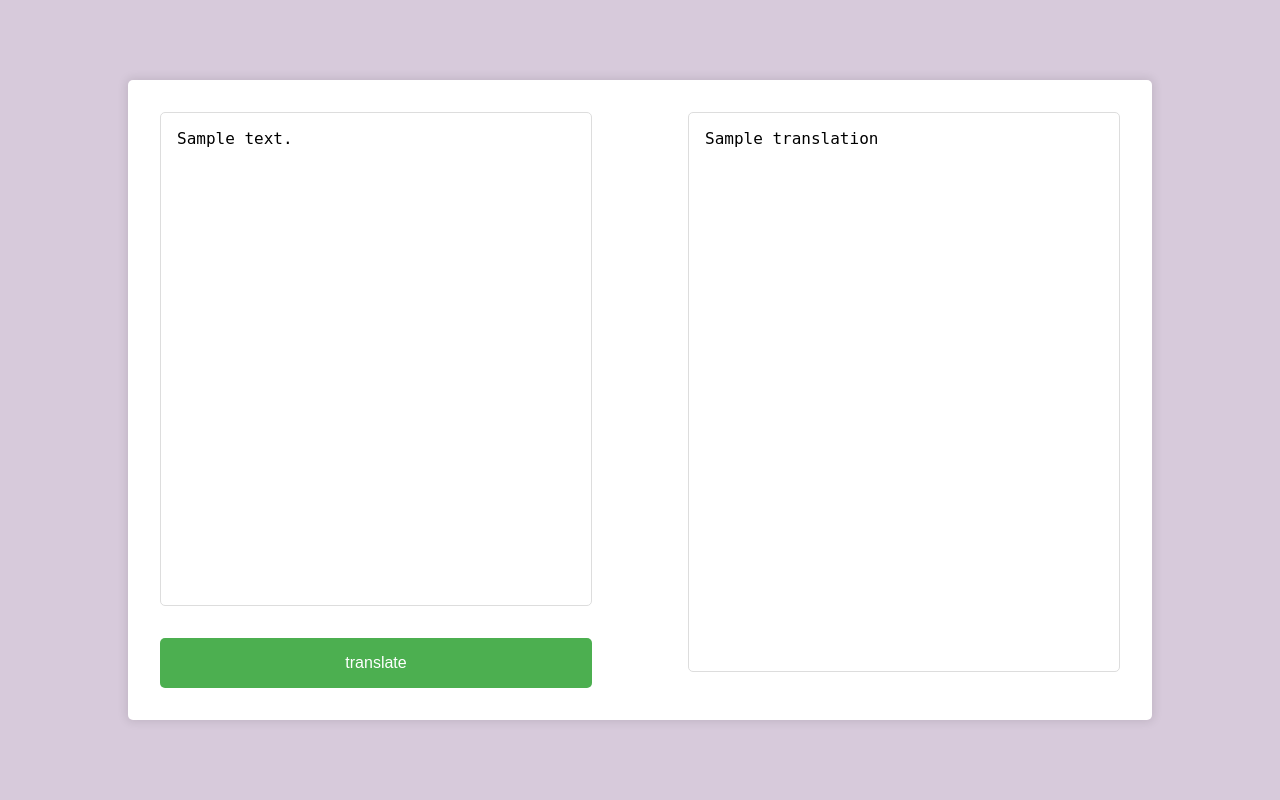
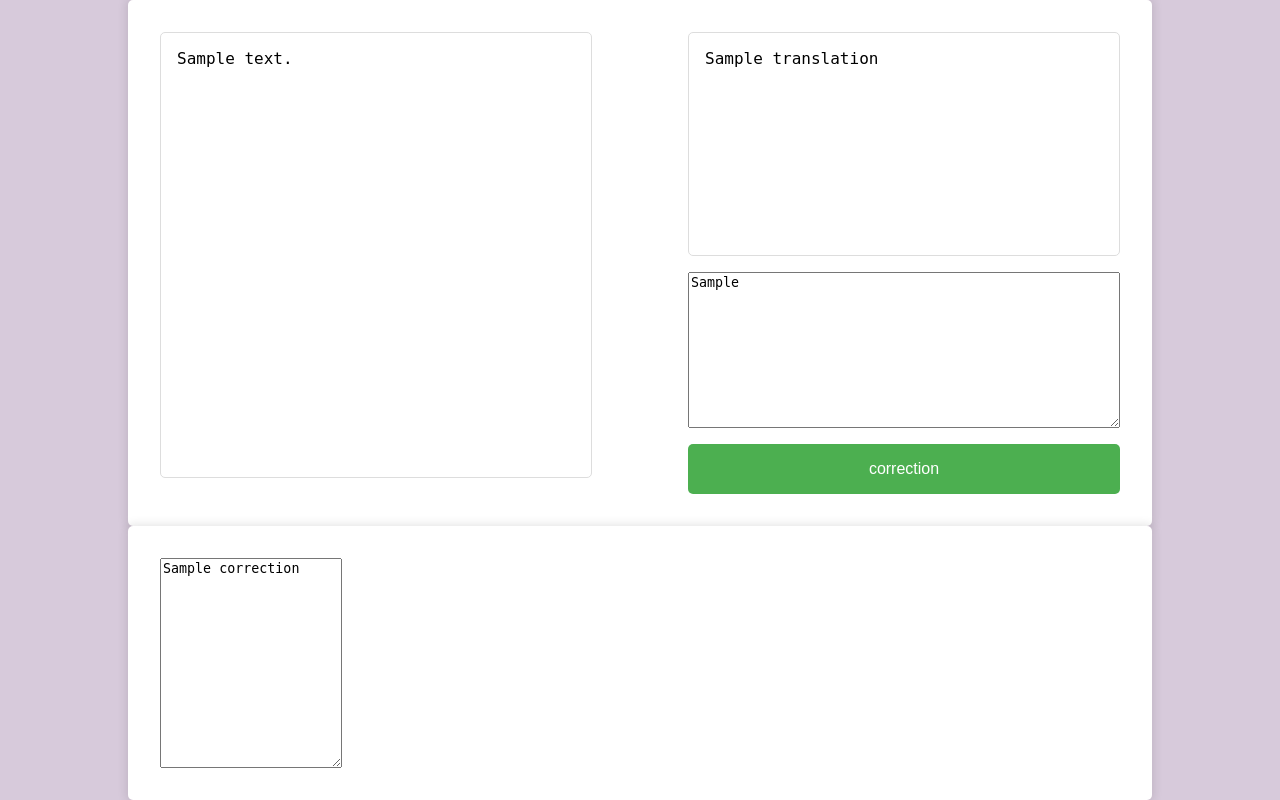
Before and after one commit to 3104yoshi/writing_corrector, a Flask app: template templates/index.html in a window 1280 px wide. Run offline with Flask 3, Linux system fonts and the light colour scheme; the template is opened without the code that fills it: most values are stand-ins (such as "Sample title", 1, 10 or a date in 2020).

Commit message:
add function comparing translation-by-deepl sentence with self-translation sentence

```diff
--- a/app.py
+++ b/app.py
@@ -1,7 +1,10 @@
 import json
 import os
-from flask import Flask, jsonify, render_template, request
+from flask import Flask, jsonify, redirect, render_template, request, url_for
+import openai
 import requests
+
+openai.api_key = os.environ['OPEN_API_KEYS']
 
 app = Flask(__name__)
 
@@ -16,20 +19,8 @@ def translate():
 
     input_text = request.form.get('input-text')
 
-    base_url = "https://api-free.deepl.com/v2/translate"
-    payload = {
-        "auth_key": os.environ['DEEPL_API_KEYS'],
-        "text": input_text,
-        "source_lang": "JA",
-        "target_lang": "EN"
-    }
+    result = translate_by_deepl(input_text, "JA", "EN")
 
-    response = requests.get(url=base_url, params=payload)
-
-    if response.status_code != 200:
-        raise Exception("DeepL API request failed with status code: " + str(response.status_code))
-
-    result = json.loads(response.text)
     return render_template('index.html', input_text=input_text, translation=result['translations'][0]['text'])
 
 @app.route('/translation_auto', methods=['POST'])
@@ -52,5 +43,65 @@ def translation_auto():
     result = json.loads(response.text)
     return jsonify({'translation' : result['translations'][0]['text']})
 
+@app.route('/correction' , methods=['GET', 'POST'])
+def correction():
+    if request.method == 'GET':
+        return redirect(url_for('translate'))
+
+    input_text = request.form.get('input-text')
+    translation = request.form.get('translation')
+    self_translation = request.form.get('self-translation')
+
+    comparison_result = json.loads(compare_sentence_meanings(translation, self_translation))
+    if comparison_result["yes-or-no"] == "no":
+        comparison_result['missing-point'] = translate_by_deepl(comparison_result['missing-point'], "EN", "JA")['translations'][0]['text']
+
+    return render_template('index.html', input_text=input_text, translation=translation, self_translation=self_translation, correction=comparison_result['missing-point'])
+
+def compare_sentence_meanings(sentence1, sentence2):
+    prompt = f"Are the meanings of the below two sentences the same? \
+            ###sentence1 \
+            {sentence1} \
+            ### \
+            ### sentence2 \
+            {sentence2} \
+            ### \
+            Could you reply according to the following conditions? \
+            ・Reply in japanese \
+            ・Follow below json format \
+            ### format \
+            {{ \
+                \"yes-or-no\" :  answer \"yes\" or \"no\" about result of comparison two sentence. \
+                \"missing-point\" : If \"yes-or-no\" is \"no\", tell me the differences briefly in japanese. You must output empty str ('') when \"yes-or-no\" is \"yes\" \
+            }} \
+            ###"
+
+    response = openai.ChatCompletion.create(
+        model="gpt-3.5-turbo",
+        messages=[
+            {"role": "system", "content": "You are a helpful assistant."},
+            {"role": "user", "content": prompt}
+        ]
+    )
+
+    return response.choices[0].message.get('content')
+
+def translate_by_deepl(input_text, source_lang, target_lang):
+
+    base_url = "https://api-free.deepl.com/v2/translate"
+    payload = {
+        "auth_key": os.environ['DEEPL_API_KEYS'],
+        "text": input_text,
+        "source_lang": source_lang,
+        "target_lang": target_lang
+    }
+
+    response = requests.get(url=base_url, params=payload)
+
+    if response.status_code != 200:
+        raise Exception("DeepL API request failed with status code: " + str(response.status_code))
+
+    return json.loads(response.text)
+
 if __name__ == "__main__":
     app.run(debug=True)
--- a/static/styles.css
+++ b/static/styles.css
@@ -1,5 +1,6 @@
 body {
     display: flex;
+    flex-direction: column;
     justify-content: center;
     align-items: center;
     height: 100vh;
@@ -22,10 +23,14 @@ body {
 
 .zone {
     display: flex;
-    flex-direction: column;
-    justify-content: space-between;
+    flex-direction: row;
+    justify-content: flex-start; /* Change to flex-start to align elements at the top */
     width: 45%;
     height: 100%;
+}
+
+.commentary {
+    margin-top: 1em; /* Add space between the form/output and the commentary textarea */
 }
 
 .input,.output {
--- a/templates/index.html
+++ b/templates/index.html
@@ -9,7 +9,7 @@
         let timeout = null;
 
         form.querySelector('textarea').addEventListener('input', function() {
-            clearTimeout(timeout);  // Clear the previous timeout
+            clearTimeout(timeout);
 
             timeout = setTimeout(function() {
                 fetch('/translation_auto', {
@@ -20,7 +20,7 @@
                 .then(data => {
                     output.value = data.translation;
                 });
-            }, 1000);  // Set the delay to 1 second (1000 milliseconds)
+            }, 1000);
         });
     });
     </script>
@@ -30,11 +30,19 @@
         <div class="zone">
             <form class="form" method="POST">
                 <textarea class="input" name="input-text" rows="10" cols="50">{{ input_text }}</textarea>
-                <button class="post-button" type="submit">translate</button>
             </form>
         </div>
         <div class="zone">
-            <textarea class="output" rows="10" cols="50" readonly>{{ translation }}</textarea>
+            <form action="/correction" class="form" method="POST">
+                <textarea class="output" name="translation" rows="10" cols="50">{{ translation }}</textarea>
+                <textarea class="self-writing" name="self-translation" rows="10" cols="50">{{ self_translation }}</textarea>
+                <button class="post-button" type="submit">correction</button>
+            </form>
+        </div>
+    </div>
+    <div class="main-container">
+        <div class="zone">
+            <textarea class="correction" readonly>{{ correction }}</textarea>
         </div>
     </div>
 </body>
```
